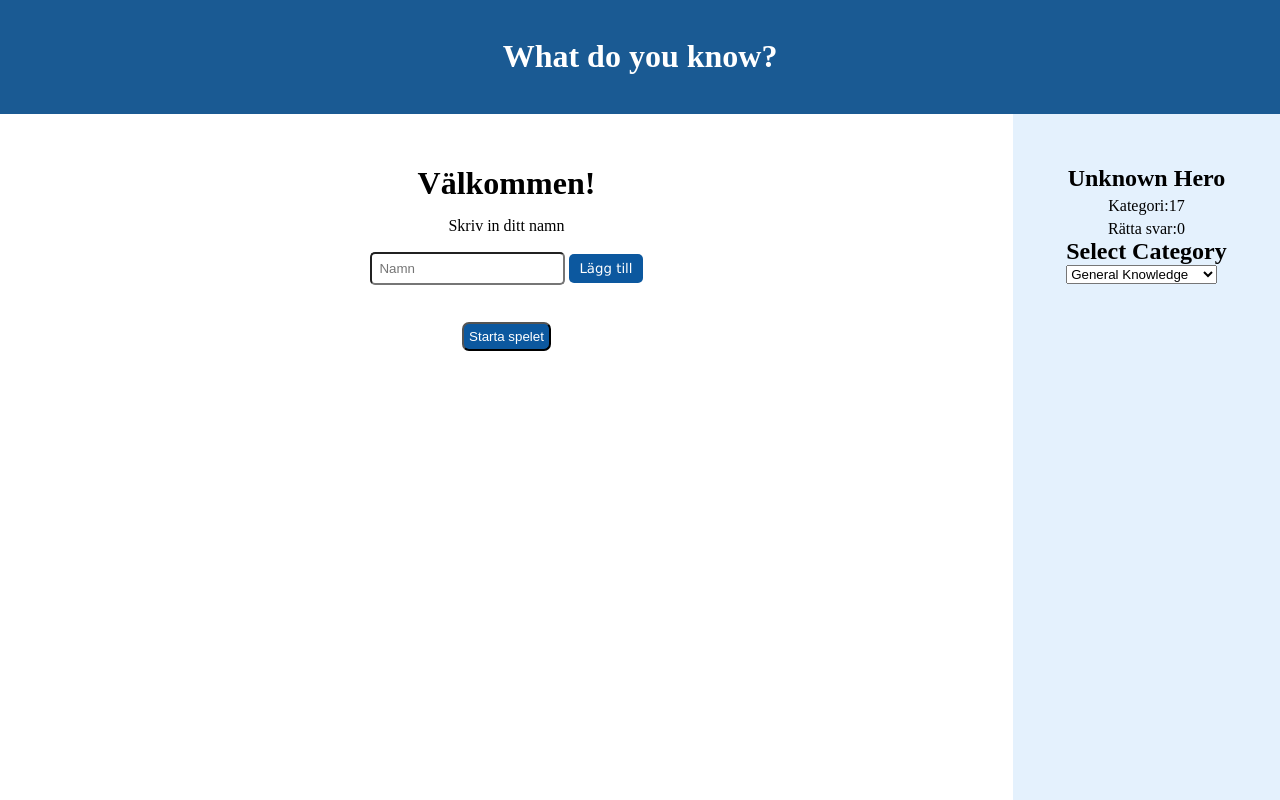
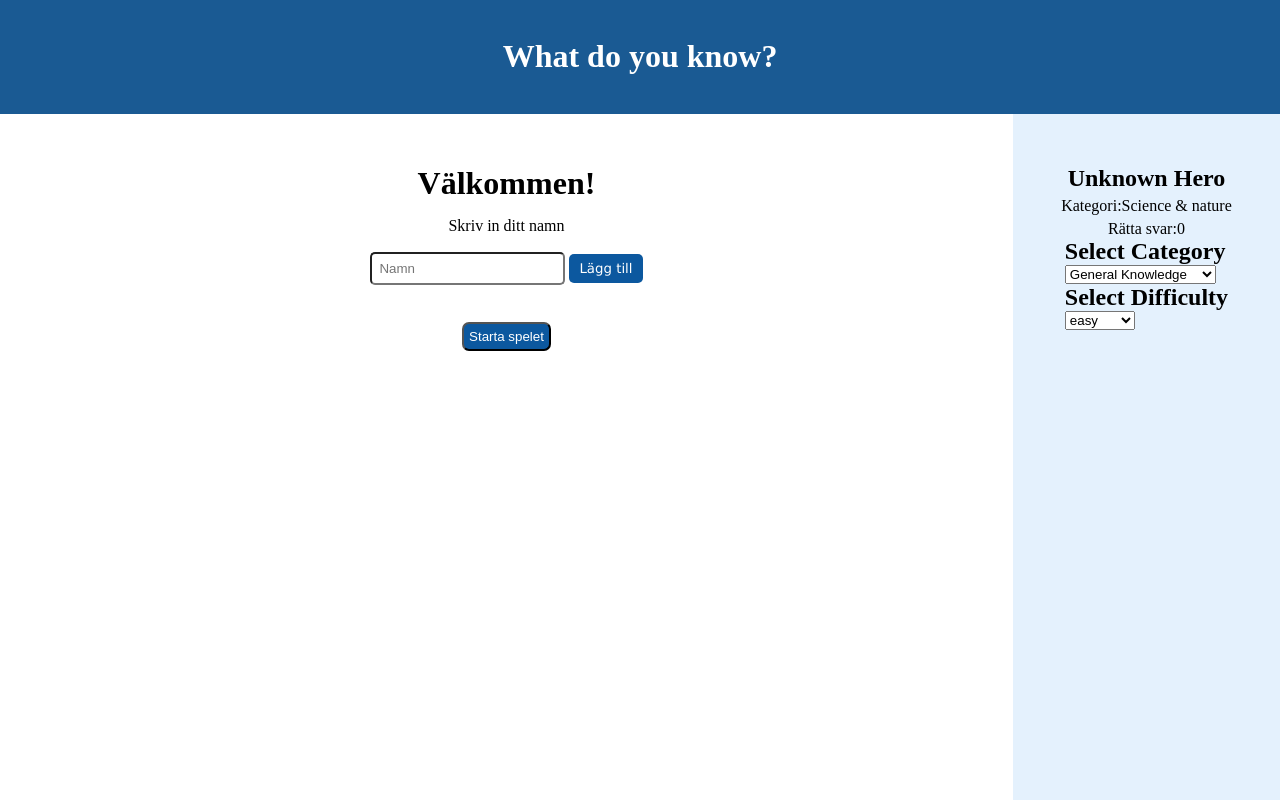
Before and after one commit to Noccis/quiz-game, a React (Vite) app: page / in a window 1280 px wide. Shown: the top 800 px of the page. Built offline with nearby package versions, Linux system fonts and the light colour scheme.

Commit message:
User can now change category and difficulty lvl in PlayerProfile

```diff
--- a/src/components/GameSettings.jsx
+++ b/src/components/GameSettings.jsx
@@ -3,7 +3,8 @@ import { StyledGameSettings } from './styled/GameSettings.styled'
 import { useQuestions } from "../context/QuestionContext";
 
 const GameSettings = () => {
-    const { categories, setCategoryIndex, selectedCategory, setSelectedCategory } = useQuestions();
+    const { categories, selectedCategory, setSelectedCategory,selectedDifficulty, setSelectedDifficulty } = useQuestions();
+    const difficultyLvl = ["easy", "medium", "hard"];
 
     const handleSelectChange = (event) => {
         const selectedCategory = categories.find(
@@ -11,6 +12,11 @@ const GameSettings = () => {
         );
         setSelectedCategory(selectedCategory.value);
         console.log("Selected Category Value: ", selectedCategory.value);
+      };
+
+      const handleDifficultyChange = (event) => {
+        setSelectedDifficulty(event.target.value); // Set the selected difficulty
+        console.log("Selected Difficulty: ", event.target.value);
       };
 
   return (
@@ -23,6 +29,14 @@ const GameSettings = () => {
           </option>
         ))}
       </select>
+      <h2>Select Difficulty</h2>
+            <select value={selectedDifficulty} onChange={handleDifficultyChange}>
+                {difficultyLvl.map((lvl) => (
+                    <option key={lvl} value={lvl}>
+                        {lvl}
+                    </option>
+                ))}
+            </select>
     </StyledGameSettings>
   )
 }
--- a/src/components/PlayerSection.jsx
+++ b/src/components/PlayerSection.jsx
@@ -7,15 +7,21 @@ import { useQuestions } from "../context/QuestionContext";
 const PlayerSection = () => {
   //
 
-  const { selectedCategory, setSelectedCategory } = useQuestions();
+  const { selectedCategory, categories } = useQuestions();
   const {playerName, playerScore} = usePlayerInfo();
+
+  // Funktion som returnerar label baserat på selectedCategory
+const getCategoryLabel = () => {
+  const category = categories.find(category => category.value === selectedCategory);
+  return category ? category.label : null;  // Returnerar label eller null om inget matchar
+};
 
   return (
     <StyledPlayerSection>
         <h1 className='margin-bottom'>{playerName}</h1>
         <div className='flex-row margin-bottom'>
           <p>Kategori:</p>
-          <p>{selectedCategory}</p>
+          <p>{getCategoryLabel()}</p>
         </div>
         <div className='flex-row'>
           <p>Rätta svar:</p>
--- a/src/context/QuestionContext.jsx
+++ b/src/context/QuestionContext.jsx
@@ -10,7 +10,7 @@ export const QuestionProvider = ({ children }) => {
   const [lastFetchTime, setLastFetchTime] = useState(0);
   const [categoryIndex, setCategoryIndex] = useState(2);
   const [selectedCategory, setSelectedCategory] = useState(17);
-
+  const [selectedDifficulty, setSelectedDifficulty] = useState("easy");
   const categories = [
     { label: "General Knowledge", value: 9 },
     { label: "Books", value: 10 },
@@ -47,8 +47,10 @@ export const QuestionProvider = ({ children }) => {
     setLoading(true);
     try {
       console.log("QuestionContext running!")
-      console.log("Fetching data with category: " + selectedCategory)
-      const data = await fetchData(selectedCategory, 'easy');
+      console.log("Fetching data with category: " + selectedCategory + "and difficulty: " + selectedDifficulty)
+      // Add controll here that selected category and difficulty is withing range.
+
+      const data = await fetchData(selectedCategory, selectedDifficulty);
       setQuestions(data);
       setLastFetchTime(now);
       console.log("QuestionContext running data recieved! " + data)
@@ -57,10 +59,10 @@ export const QuestionProvider = ({ children }) => {
     } finally {
       setLoading(false);
     }
-  }, [lastFetchTime, selectedCategory]);
+  }, [lastFetchTime, selectedCategory, selectedDifficulty]);
 
   return (
-    <QuestionContext.Provider value={{ questions, loading, error, getQuestions, categories, setCategoryIndex, selectedCategory, setSelectedCategory }}>
+    <QuestionContext.Provider value={{ questions, loading, error, getQuestions, categories, setCategoryIndex, selectedCategory, setSelectedCategory, selectedDifficulty, setSelectedDifficulty }}>
       {children}
     </QuestionContext.Provider>
   );
```
